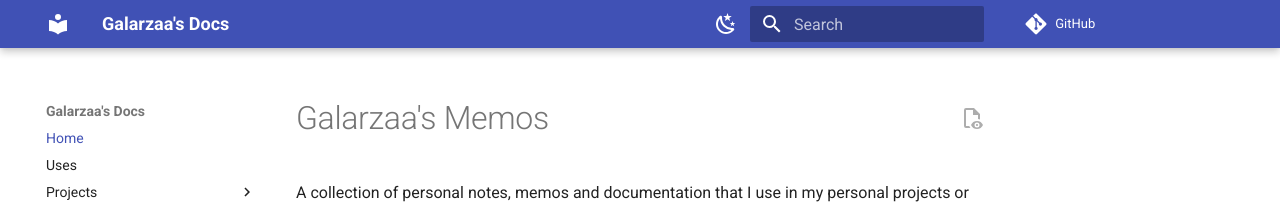
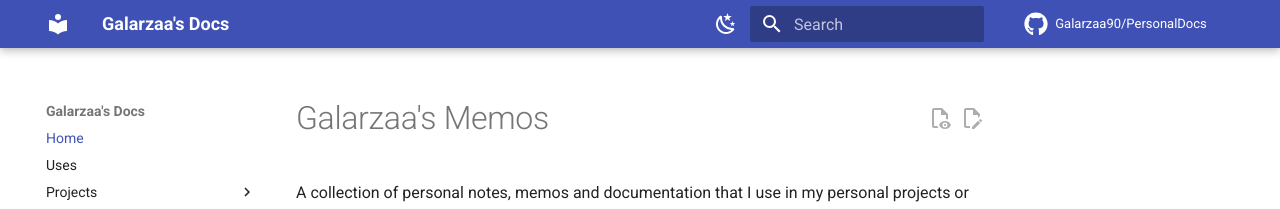
Before and after one commit to Galarzaa90/PersonalDocs, an MkDocs documentation site: the page built from docs/index.md, in a window 1280 px wide. Shown: the top 209 px of the page. Built offline with MkDocs 1.6.1 and Material for MkDocs 9.7.7, drawn with Linux system fonts in a browser that asks for light colours; comment, search, counter and statistics services are not loaded.

```diff
--- a/mkdocs.yml
+++ b/mkdocs.yml
@@ -1,5 +1,9 @@
 site_name: Galarzaa's Docs
+site_description: Personal collection of snippets and miscellanous documentation.
+site_author: Allan Galarza
+repo_name: Galarzaa90/PersonalDocs
 repo_url: https://github.com/Galarzaa90/PersonalDocs
+edit_uri: edit/main/docs/
 
 theme:
   name: material
@@ -22,15 +26,30 @@ theme:
     - navigation.tracking
     - content.code.copy
     - content.action.view
+    - content.action.edit
     - navigation.footer
     - navigation.instant
+    - search.highlight
+    - search.suggest
+    - search.share
+    - toc.follow
+  icon:
+    repo: fontawesome/brands/github
 
 plugins:
-  - git-revision-date-localized
+  - git-revision-date-localized:
+      enable_creation_date: true
+  - git-committers:
+      repository: Galarzaa90/PersonalDocs
+      branch: main
   - search
 
+
 markdown_extensions:
+  - toc:
+      permalink: true
   - admonition
+  - codehilite
   - pymdownx.highlight:
       anchor_linenums: true
   - pymdownx.inlinehilite
--- a/requirements.txt
+++ b/requirements.txt
@@ -1,2 +1,3 @@
-mkdocs-material~=9.0
+mkdocs-git-committers-plugin-2
 mkdocs-git-revision-date-localized-plugin
+mkdocs-material~=9.5
```
Also changed, not shown: 1 other file.
